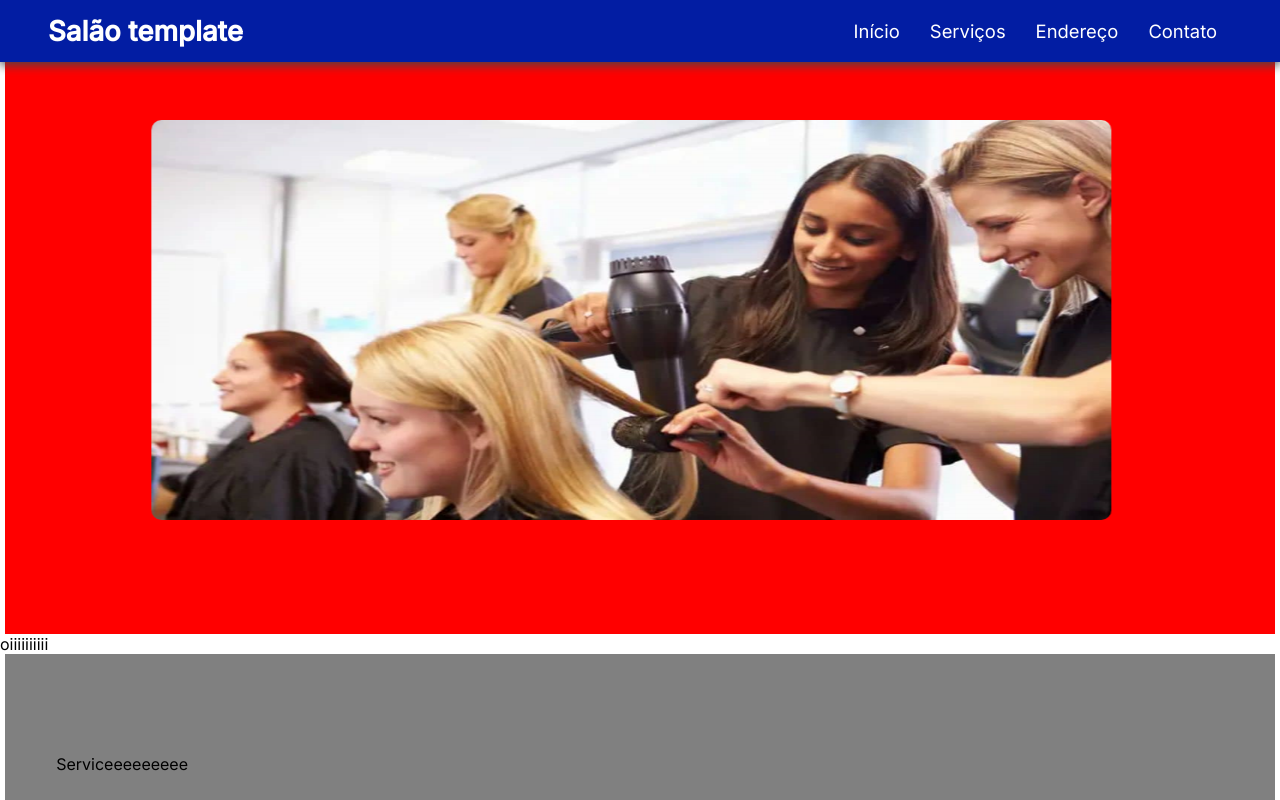
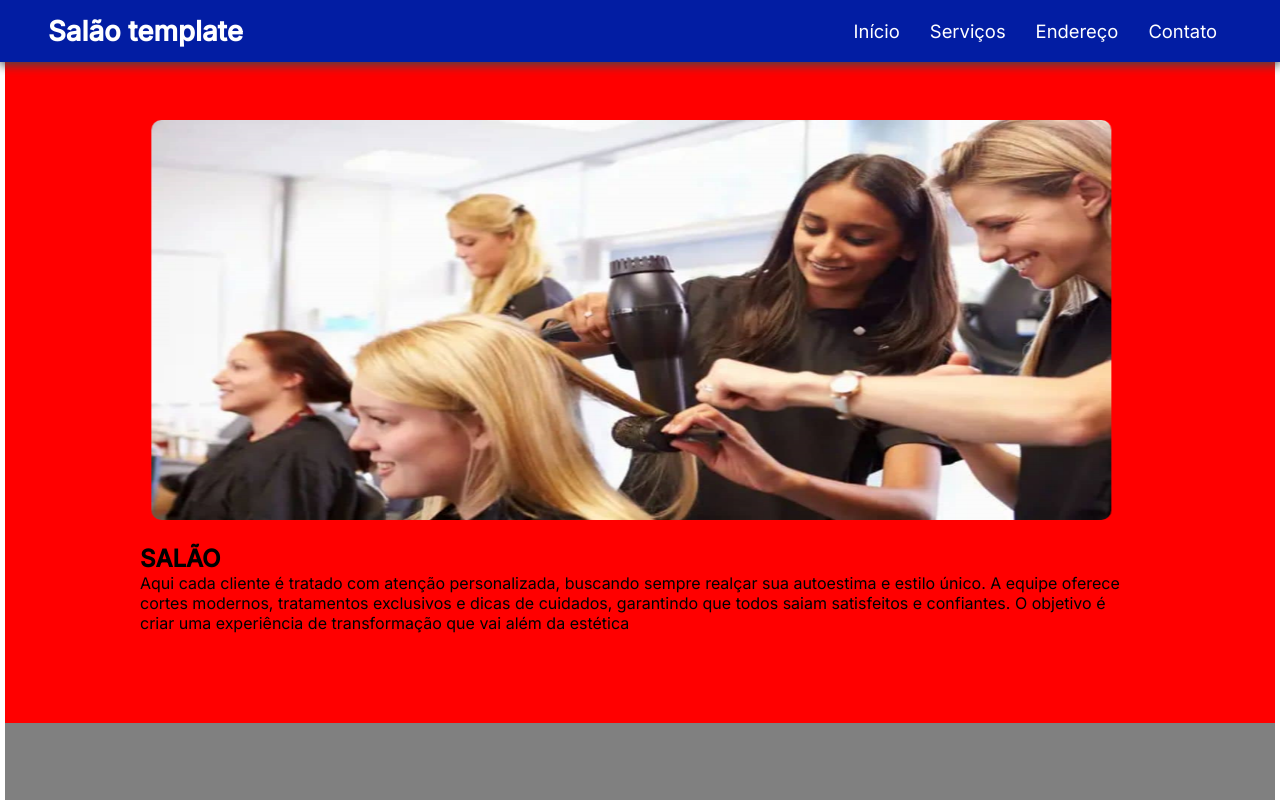
Before and after one commit to victorbatista2020/lojatemplate, a Vue app: page / in a window 1280 px wide. Shown: the top 800 px of the page. Built offline with nearby package versions, Linux system fonts and the light colour scheme.

Commit message:
Update about and services
Foi acrescentado um texto para contar um pouso sobre o salao

E foi criado um estilo para apresentar o serviços prestados

```diff
--- a/src/components/About.vue
+++ b/src/components/About.vue
@@ -20,17 +20,18 @@
                     <img src="./imgs/slides/barbeiro2.png" alt="Imagem 4">
                 </div>
             </div>
+            <div class="about">
+                <h2>SALÃO</h2>
+
+                Aqui cada cliente é tratado com atenção personalizada, buscando sempre realçar sua autoestima e estilo único.
+                A equipe oferece cortes modernos, tratamentos exclusivos e dicas de cuidados,
+                garantindo que todos saiam satisfeitos e confiantes. O objetivo é criar uma experiência de transformação
+                que vai além da estética
+            </div>
         </div>
 
+    </div>
 
-
-
-
-    </div>
-    <div class="text">
-
-        oiiiiiiiiii
-    </div>
 
 </template>
 
--- a/vite.config.ts
+++ b/vite.config.ts
@@ -3,7 +3,7 @@ import { fileURLToPath, URL } from 'node:url'
 import { defineConfig } from 'vite'
 import vue from '@vitejs/plugin-vue'
 
-// https://vitejs.dev/config/
+
 export default defineConfig({
   plugins: [
     vue(),
```
Also changed, not shown: src/assets/main.css (line endings or trailing spaces), src/components/imgs/services/alisamento.png (added).
